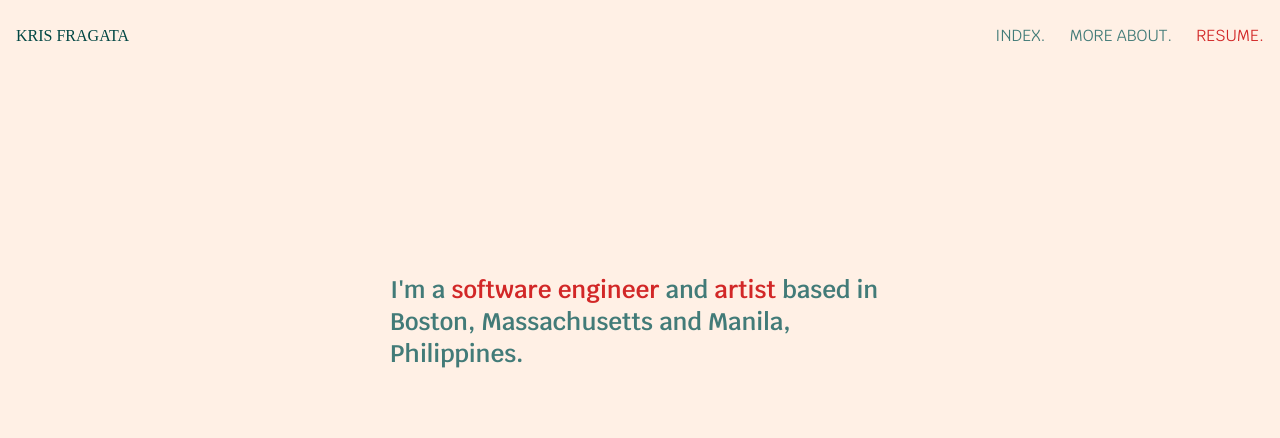
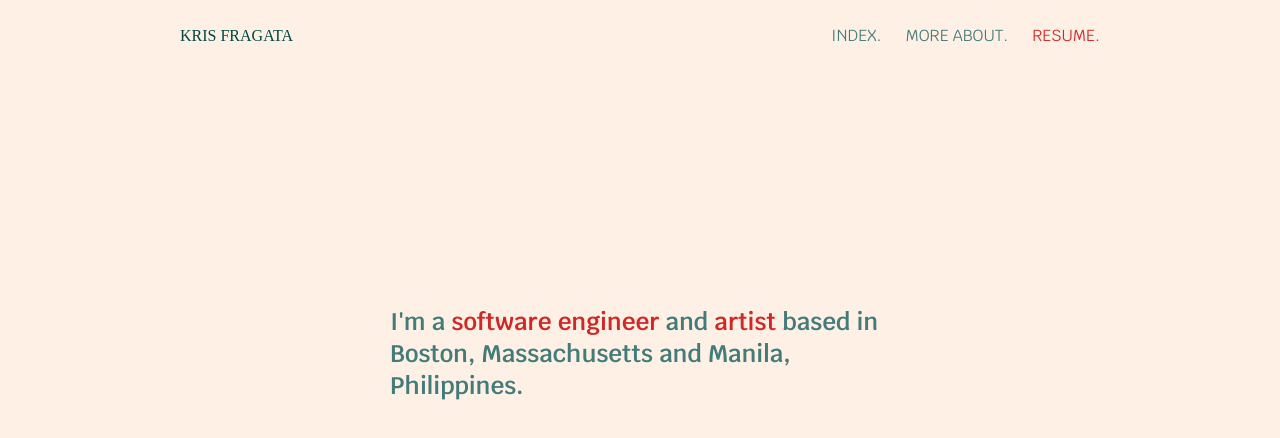
Before and after one commit to krisfragata/portfolio, a SvelteKit app: page / in a window 1280 px wide. Shown: the top 438 px of the page. Built offline with nearby package versions, Linux system fonts and the light colour scheme; a web font is replaced by a local one.

Commit message:
adding more padding to header

```diff
--- a/src/components/Header.svelte
+++ b/src/components/Header.svelte
@@ -5,7 +5,7 @@
 
 <!-- //create header/nav  -->
 <header>
-  <div class=" max-w[1400px] mx-auto w-full  flex items-center justify-between p-4 py-6">
+  <div class=" max-w-[1000px] mx-auto w-full  flex items-center justify-between p-10 py-6">
     <a href="/">
       <h1 class="text-headerText">KRIS FRAGATA</h1>
     </a>
--- a/src/components/SectionWrapper.svelte
+++ b/src/components/SectionWrapper.svelte
@@ -3,8 +3,8 @@
 </script>
 
 <!-- //styling component for sections //code allows to wrap sections in page seamlessly -->
-<section {id} class='min-h-screen flex flex-col items-center justify-center px-4'>
-  <div class="flex flex-col flex-1 max-w-[1400px] mx-auto w-full overflow-hidden">
+<section {id} class='min-h-screen flex flex-col items-center justify-center  px-4'>
+  <div class="flex flex-col flex-1 max-w-[1000px] mx-auto w-full p-8 overflow-hidden">
 		<!-- //rendering slot renders child component inside wrappers -->
     <slot />
   </div>
--- a/src/routes/home/Home.svelte
+++ b/src/routes/home/Home.svelte
@@ -22,7 +22,7 @@
 
 </script>
 
-<SectionWrapper id="mini-about">
+<SectionWrapper id="home">
 	<div class="max-h-[500px] flex flex-col gap-4 flex-1 overflow-hidden items-center justify-center">
 		<p
 			class="text-lg text-paragraphText font-semibold sm:text-xl md:text-2xl text-left max-w-[500px] mx-auto w-full py-10"
@@ -30,24 +30,5 @@
 			I'm a <span class="text-highlight">software engineer</span> and
 			<span class="text-highlight">artist</span> based in Boston, Massachusetts and Manila, Philippines.
 		</p>
-		<!-- <Tab activeTab={activeTab} on:tabChange={handleTabChange}/> -->
-		<!-- <WorksWrapper works={activeTab}> -->
-			<!-- add logic to which tab info is loaded -->
-			<!-- {#if activeTab === 'code'}
-				<Code />
-			{/if}
-			{#if activeTab === 'all'}
-				<All/>
-			{/if}
-			{#if activeTab === 'music'}
-				<Music />
-			{/if}
-			{#if activeTab === 'art'}
-				<Art />
-			{/if}
-			{#if activeTab === 'writing'}
-				<Writing /> -->
-			<!-- {/if} -->
-		<!-- </WorksWrapper> -->
 	</div>
 </SectionWrapper>
```
